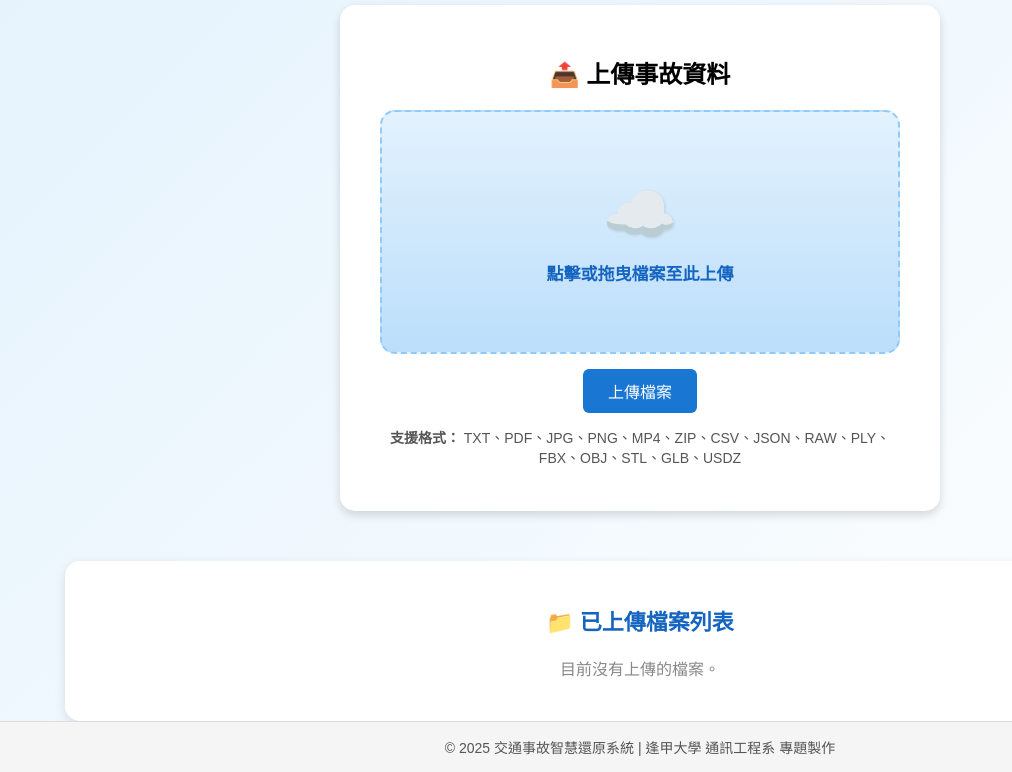
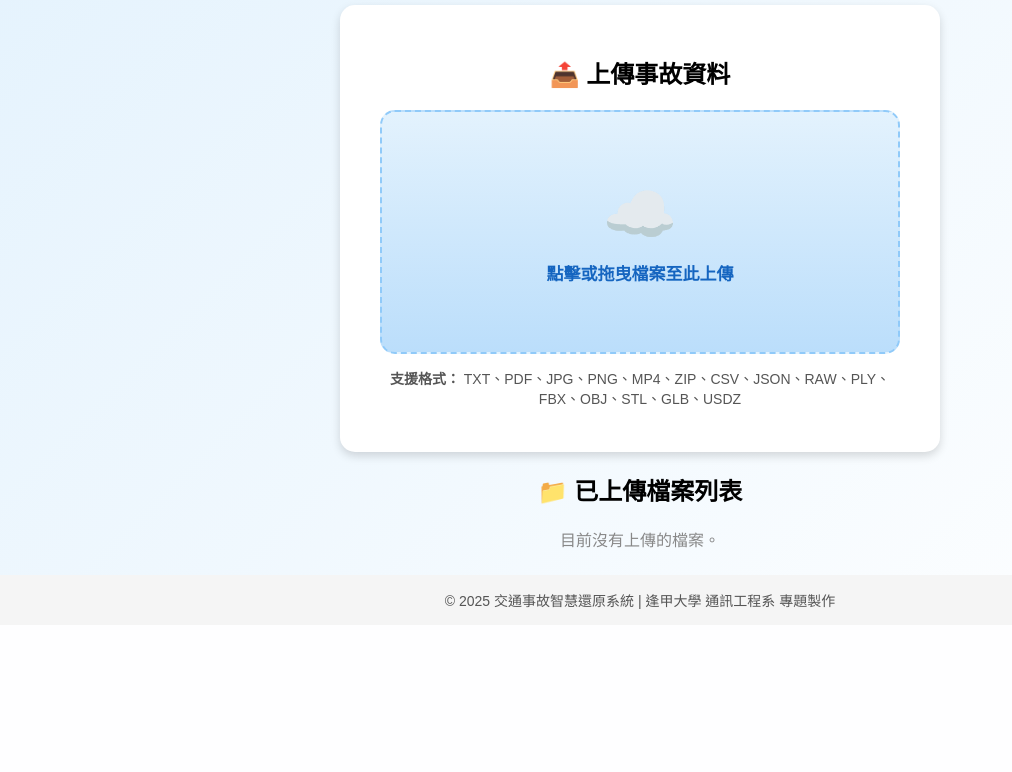
Before and after one commit to tzumao/cloud_upload_platform, a Flask app: page / in a window 1280 px wide. Shown: the part 175-947 px from the top of the page, without its empty margins (0-1012 px from the left). After the commit the page ends 784 px from the top, so only its background shows below. Run offline with Flask 3, Linux system fonts and the light colour scheme; some libraries are stand-ins or nearby versions.

Commit message:
Update index.html

```diff
--- a/templates/index.html
+++ b/templates/index.html
@@ -16,7 +16,6 @@
             align-items: center;
             min-height: 100vh;
         }
-
         header {
             width: 100%;
             background-color: #1565c0;
@@ -25,12 +24,7 @@
             padding: 25px 0;
             box-shadow: 0 2px 8px rgba(0,0,0,0.2);
         }
-
-        header h1 {
-            margin: 0;
-            font-size: 28px;
-        }
-
+        header h1 { margin: 0; font-size: 28px; }
         .upload-section {
             margin-top: 40px;
             background-color: white;
@@ -39,125 +33,67 @@
             box-shadow: 0 4px 10px rgba(0,0,0,0.15);
             width: 520px;
             text-align: center;
-            transition: transform 0.2s ease;
         }
-
-        .upload-section:hover {
-            transform: translateY(-5px);
-        }
-
         .cloud-upload {
             border: 2px dashed #90caf9;
             border-radius: 15px;
             padding: 40px 20px;
             background: linear-gradient(180deg, #e3f2fd 0%, #bbdefb 100%);
-            transition: all 0.3s ease;
             cursor: pointer;
             display: flex;
             flex-direction: column;
             align-items: center;
             justify-content: center;
             height: 160px;
+            transition: 0.3s;
         }
-
-        .cloud-upload:hover {
-            background: #bbdefb;
-            border-color: #1565c0;
-            transform: scale(1.02);
+        .cloud-upload:hover { background: #bbdefb; transform: scale(1.02); }
+        .cloud-icon { font-size: 60px; margin-bottom: 10px; color: #1565c0; }
+        .cloud-upload p { color: #1565c0; font-size: 17px; font-weight: 600; margin: 0; }
+        input[type="file"] { display: none; }
+        .loading {
+            display: none;
+            position: fixed;
+            top: 0; left: 0; width: 100%; height: 100%;
+            background: rgba(255,255,255,0.7);
+            z-index: 99;
+            align-items: center;
+            justify-content: center;
+            font-size: 22px;
+            color: #1565c0;
+            font-weight: bold;
         }
-
-        .cloud-icon {
-            font-size: 60px;
-            margin-bottom: 10px;
-            color: #1565c0;
-            text-shadow: 1px 1px 3px rgba(0,0,0,0.1);
+        @keyframes spin {
+            0% { transform: rotate(0deg); }
+            100% { transform: rotate(360deg); }
         }
-
-        .cloud-upload p {
-            color: #1565c0;
-            font-size: 17px;
-            margin: 0;
-            font-weight: 600;
+        .spinner {
+            border: 6px solid #f3f3f3;
+            border-top: 6px solid #1565c0;
+            border-radius: 50%;
+            width: 50px; height: 50px;
+            animation: spin 1s linear infinite;
+            margin-bottom: 15px;
         }
-
-        input[type="file"] {
-            display: none;
-        }
-
-        button {
-            background-color: #1976d2;
-            color: white;
-            border: none;
-            padding: 10px 25px;
-            font-size: 16px;
-            border-radius: 6px;
-            cursor: pointer;
-            transition: 0.3s;
-            margin-top: 15px;
-        }
-
-        button:hover {
-            background-color: #0d47a1;
-        }
-
-        .file-list {
-            margin-top: 50px;
-            background-color: white;
-            width: 90%;
-            max-width: 1100px;
-            padding: 25px;
-            border-radius: 15px;
-            box-shadow: 0 4px 12px rgba(0,0,0,0.1);
-        }
-
-        .file-list h2 {
-            text-align: center;
-            color: #1565c0;
-            font-size: 22px;
-            margin-bottom: 20px;
-        }
-
         table {
             width: 100%;
             border-collapse: collapse;
             font-size: 16px;
         }
-
         th {
             background-color: #1565c0;
             color: white;
             padding: 12px;
         }
-
         td {
             padding: 10px;
             border-bottom: 1px solid #ddd;
             text-align: center;
         }
-
-        tr:hover {
-            background-color: #f1f1f1;
-        }
-
-        a {
-            color: #1976d2;
-            text-decoration: none;
-            font-weight: 500;
-        }
-
-        a:hover {
-            text-decoration: underline;
-        }
-
-        .delete-btn {
-            color: #e53935;
-            font-weight: bold;
-        }
-
-        .delete-btn:hover {
-            text-decoration: underline;
-        }
-
+        tr:hover { background-color: #f1f1f1; }
+        a { color: #1976d2; text-decoration: none; }
+        a:hover { text-decoration: underline; }
+        .delete-btn { color: #e53935; font-weight: bold; }
         footer {
             margin-top: auto;
             background-color: #f5f5f5;
@@ -166,15 +102,8 @@
             padding: 15px 0;
             color: #555;
             font-size: 14px;
-            border-top: 1px solid #ddd;
         }
-
-        model-viewer {
-            width: 250px;
-            height: 250px;
-            border-radius: 10px;
-            margin-top: 10px;
-        }
+        model-viewer { width: 250px; height: 250px; margin-top: 10px; }
     </style>
 </head>
 
@@ -187,12 +116,11 @@
     <div class="upload-section">
         <h2>📤 上傳事故資料</h2>
         <form id="uploadForm" action="/upload" method="post" enctype="multipart/form-data">
-            <label for="file" class="cloud-upload" id="uploadArea">
+            <div class="cloud-upload" id="uploadArea">
                 <div class="cloud-icon">☁️</div>
                 <p>點擊或拖曳檔案至此上傳</p>
-            </label>
+            </div>
             <input id="file" type="file" name="file" required>
-            <button type="submit">上傳檔案</button>
         </form>
         <p style="color: #555; font-size: 14px;">
             <b>支援格式：</b> TXT、PDF、JPG、PNG、MP4、ZIP、CSV、JSON、RAW、PLY、FBX、OBJ、STL、GLB、USDZ
@@ -205,10 +133,7 @@
         <table>
             <thead>
                 <tr>
-                    <th>檔案名稱</th>
-                    <th>大小</th>
-                    <th>上傳時間</th>
-                    <th>操作</th>
+                    <th>檔案名稱</th><th>大小</th><th>上傳時間</th><th>操作</th>
                 </tr>
             </thead>
             <tbody>
@@ -222,12 +147,11 @@
                         <a href="{{ url_for('delete_file', filename=file.name) }}" class="delete-btn">刪除</a>
                     </td>
                 </tr>
-
                 {% if file.name.endswith('.glb') or file.name.endswith('.usdz') %}
                 <tr>
                     <td colspan="4">
                         <model-viewer src="{{ url_for('uploaded_file', filename=file.name) }}"
-                            alt="3D 模型預覽" auto-rotate camera-controls></model-viewer>
+                                      alt="3D 模型預覽" auto-rotate camera-controls></model-viewer>
                     </td>
                 </tr>
                 {% endif %}
@@ -239,16 +163,22 @@
         {% endif %}
     </div>
 
-    <footer>
-        © 2025 交通事故智慧還原系統 | 逢甲大學 通訊工程系 專題製作
-    </footer>
+    <div class="loading" id="loading">
+        <div>
+            <div class="spinner"></div>
+            上傳中，請稍候...
+        </div>
+    </div>
+
+    <footer>© 2025 交通事故智慧還原系統 | 逢甲大學 通訊工程系 專題製作</footer>
 
     <script>
         const uploadArea = document.getElementById('uploadArea');
         const fileInput = document.getElementById('file');
         const uploadForm = document.getElementById('uploadForm');
+        const loading = document.getElementById('loading');
 
-        // 點擊觸發檔案選擇
+        // 點擊上傳區 → 打開檔案選擇
         uploadArea.addEventListener('click', () => fileInput.click());
 
         // 拖曳上傳
@@ -256,23 +186,27 @@
             e.preventDefault();
             uploadArea.style.backgroundColor = '#bbdefb';
         });
-
         uploadArea.addEventListener('dragleave', () => {
             uploadArea.style.backgroundColor = '#e3f2fd';
         });
-
         uploadArea.addEventListener('drop', e => {
             e.preventDefault();
             fileInput.files = e.dataTransfer.files;
-            uploadForm.submit(); // 拖曳後自動上傳
+            showLoading();
+            uploadForm.submit();
         });
 
-        // 選完檔案後自動上傳
+        // 一選檔案即自動上傳
         fileInput.addEventListener('change', () => {
             if (fileInput.files.length > 0) {
+                showLoading();
                 uploadForm.submit();
             }
         });
+
+        function showLoading() {
+            loading.style.display = 'flex';
+        }
     </script>
 </body>
 </html>
```
